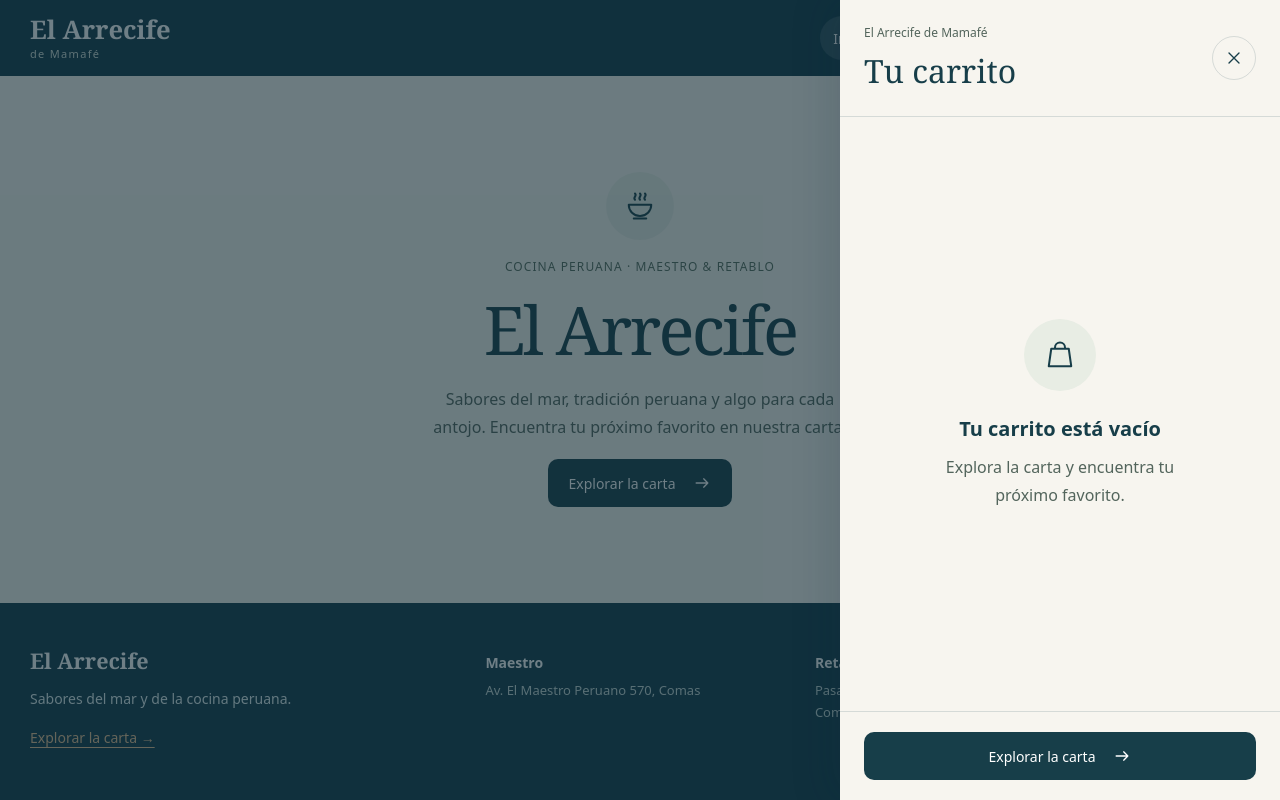
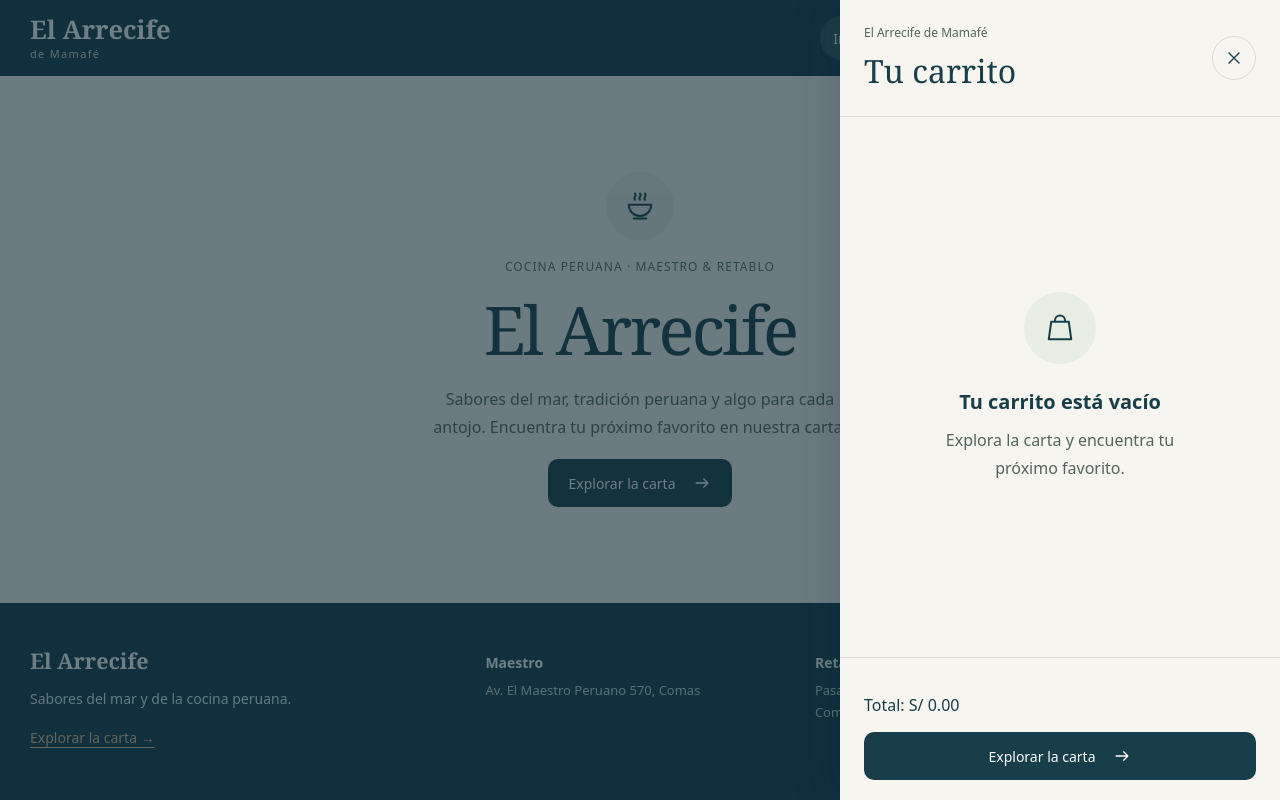
Before and after one commit to StephanoDang/-pagina-web-el-arrecife, a React (Vite) app: page / in a window 1280 px wide. Both pictures are taken after a click on the button "Carrito". Built offline with nearby package versions, Linux system fonts and the light colour scheme.

Commit message:
feat: calculate cart subtotals and total in real time.

```diff
--- a/src/components/CartDrawer.tsx
+++ b/src/components/CartDrawer.tsx
@@ -1,6 +1,7 @@
 import { useEffect, useRef } from 'react'
 import { Link } from 'react-router'
 import { menuDishes } from '../data/menu'
+import { calculateCartTotals } from '../data/cartTotals'
 import { useCart } from '../hooks/useCart'
 import MenuIcon from './MenuIcon'
 import './CartDrawer.css'
@@ -10,6 +11,7 @@ const priceFormat = new Intl.NumberFormat('es-PE', { style: 'currency', currency
 export default function CartDrawer({ open, onClose }: { open: boolean; onClose: () => void }) {
   const dialogRef = useRef<HTMLDialogElement>(null)
   const { items } = useCart()
+  const { subtotalsInCents, totalInCents } = calculateCartTotals(items)
 
   useEffect(() => {
     const dialog = dialogRef.current
@@ -75,7 +77,7 @@ export default function CartDrawer({ open, onClose }: { open: boolean; onClose:
             </div>
           ) : (
             <ul className="cart-items">
-              {items.map((item) => {
+              {items.map((item, index) => {
                 const dish = menuDishes.find((candidate) => candidate.id === item.dishId)
                 const presentation = dish?.presentations.find((option) => option.id === item.presentationId)
                 return (
@@ -84,6 +86,7 @@ export default function CartDrawer({ open, onClose }: { open: boolean; onClose:
                       <h3>{dish?.name ?? 'Producto no disponible'}</h3>
                       <p>{presentation?.name ?? 'Presentación no disponible'}</p>
                       {presentation && <p className="cart-unit-price">{priceFormat.format(presentation.priceInCents / 100)} por unidad</p>}
+                      <p>Subtotal: {subtotalsInCents[index] === null ? 'No disponible' : priceFormat.format(subtotalsInCents[index] / 100)}</p>
                       {dish && !dish.available && <p className="cart-item-unavailable">No disponible por el momento</p>}
                     </div>
                     <span className="cart-quantity" aria-label={`Cantidad: ${item.quantity}`}>× {item.quantity}</span>
@@ -94,6 +97,7 @@ export default function CartDrawer({ open, onClose }: { open: boolean; onClose:
           )}
         </div>
         <footer className="cart-drawer-footer">
+          <p aria-live="polite">Total: {totalInCents === null ? 'No disponible' : priceFormat.format(totalInCents / 100)}</p>
           <Link className="site-primary-link" to="/carta" onClick={() => dialogRef.current?.close()}>
             {items.length === 0 ? 'Explorar la carta' : 'Seguir viendo la carta'}<MenuIcon name="arrow" />
           </Link>
--- /dev/null
+++ b/src/data/cartTotals.ts
@@ -0,0 +1,16 @@
+import type { CartItem } from '../types/cart'
+import { menuDishes } from './menu.ts'
+
+/** Calcula en céntimos con los precios publicados, sin aplicar impuestos adicionales. */
+export function calculateCartTotals(items: readonly CartItem[]) {
+  const subtotalsInCents = items.map((item) => {
+    const dish = menuDishes.find((candidate) => candidate.id === item.dishId)
+    const presentation = dish?.presentations.find((option) => option.id === item.presentationId)
+    if (!presentation || !Number.isSafeInteger(item.quantity) || item.quantity < 1) return null
+    const subtotal = presentation.priceInCents * item.quantity
+    return Number.isSafeInteger(subtotal) ? subtotal : null
+  })
+  const sum = subtotalsInCents.reduce<number>((total, subtotal) => total + (subtotal ?? 0), 0)
+  const totalInCents = subtotalsInCents.includes(null) || !Number.isSafeInteger(sum) ? null : sum
+  return { subtotalsInCents, totalInCents }
+}
```
Also changed, not shown: 2 other files (tests, documents, lock files or other folders).
